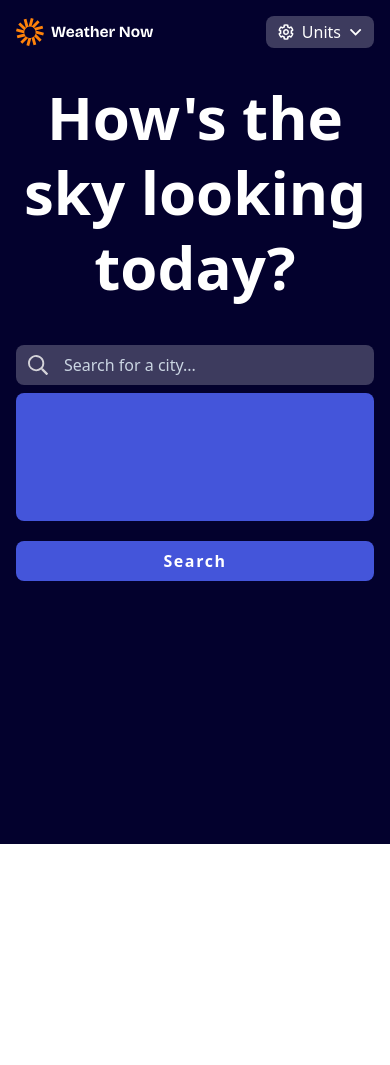
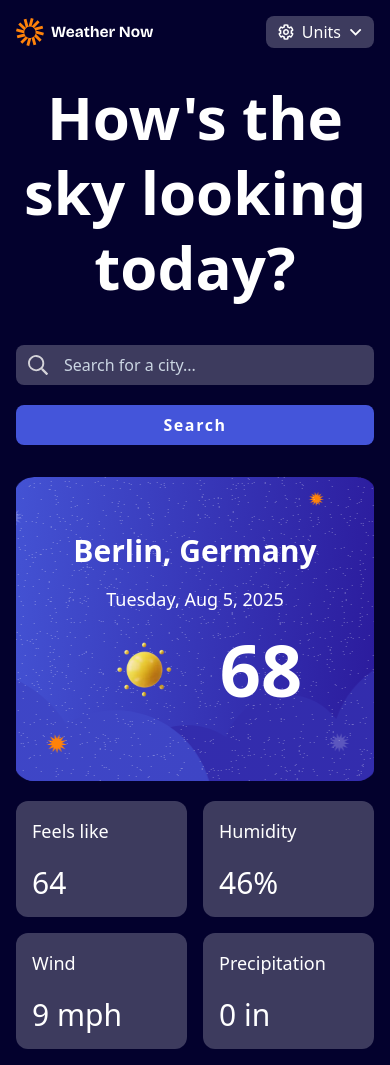
Before and after one commit to mitkokazakov/Weather-App, a React (Vite) app in the folder weather-app/: page / in a window 390 px wide. Before the commit the page ends 844 px from the top, so only its background shows below. Built offline with nearby package versions, Linux system fonts and the light colour scheme.

Commit message:
Add CurrentWeather component and stye it for mobile

```diff
--- a/weather-app/src/App.tsx
+++ b/weather-app/src/App.tsx
@@ -1,3 +1,4 @@
+import CurrentWeather from "./components/CurrentWeather"
 import Header from "./components/Header"
 import Search from "./components/Search"
 
@@ -8,6 +9,7 @@
     <div className='w-full min-h-screen bg-[#03012d] p-4'>
       <Header />
       <Search />
+      <CurrentWeather />
     </div>
   )
 }
--- /dev/null
+++ b/weather-app/src/components/CurrentWeather.tsx
@@ -0,0 +1,41 @@
+import React from 'react'
+
+const CurrentWeather = () => {
+  return (
+    <div className='flex flex-col items-center gap-5 text-white mt-8'>
+      <section className='w-full  rounded-xl bg-[url(/public/bg-today-small.svg)] flex flex-col items-center px-4 py-14 bg-cover bg-center'>
+            <h1 className='font-bold text-3xl'>Berlin, Germany</h1>
+            <h4 className='font-light text-lg mt-4'>Tuesday, Aug 5, 2025</h4>
+
+            <div className='flex justify-center items-center gap-5'>
+                <img src="/public/icon-sunny.webp" alt="weather" className='h-28'/>
+                <p className='font-bold text-7xl'>68</p>
+            </div>
+      </section>
+
+      <section className='w-full grid grid-cols-2 gap-4'>
+            <div className=' p-4 flex flex-col items-start gap-5 bg-[#3d3b5e] rounded-xl'>
+                <p className='font-light text-lg'>Feels like</p>
+                <p className='text-3xl'>64</p>
+            </div>
+
+            <div className=' p-4 flex flex-col items-start gap-5 bg-[#3d3b5e] rounded-xl'>
+                <p className='font-light text-lg'>Humidity</p>
+                <p className='text-3xl'>46%</p>
+            </div>
+
+            <div className=' p-4 flex flex-col items-start gap-5 bg-[#3d3b5e] rounded-xl'>
+                <p className='font-light text-lg'>Wind</p>
+                <p className='text-3xl'>9 mph</p>
+            </div>
+
+            <div className=' p-4 flex flex-col items-start gap-5 bg-[#3d3b5e] rounded-xl'>
+                <p className='font-light text-lg'>Precipitation</p>
+                <p className='text-3xl'>0 in</p>
+            </div>
+      </section>
+    </div>
+  )
+}
+
+export default CurrentWeather
--- a/weather-app/src/components/Search.tsx
+++ b/weather-app/src/components/Search.tsx
@@ -1,16 +1,26 @@
-import React from 'react'
+import React, { useState } from 'react'
 
 const Search = () => {
+
+    const [isTyping, setIsTyping] = useState(false);
+
+    function handleInputChange(event: React.ChangeEvent<HTMLInputElement>) {
+        const value = event.target.value;
+        setIsTyping(value.length > 0);
+    }
+
   return (
     <div className='w-full flex flex-col gap-2 mt-10 relative'>
         <div className='w-full relative'>
             <img src="/public/icon-search.svg" alt="" className='absolute left-3 top-[50%] translate-y-[-50%]'/>
-            <input type="text" className="w-full bg-[#3d3b5e] rounded-lg pl-12 pr-4 py-2 text-white placeholder:text-slate-300 outline-none focus:outline-none" placeholder="Search for a city..." />
+            <input type="text" className="w-full bg-[#3d3b5e] rounded-lg pl-12 pr-4 py-2 text-white placeholder:text-slate-300 outline-none focus:outline-none" placeholder="Search for a city..." onChange={handleInputChange}/>
         </div>
 
-        <div className='w-full bg-[#4455da] h-32 rounded-lg flex flex-col justify-center items-start text-white font-semibold tracking-widest duration-300 p-4'>
+        {
+            isTyping && <div className='w-full bg-[#4455da] h-32 rounded-lg flex flex-col justify-center items-start text-white font-semibold tracking-widest duration-300 p-4'></div>
+        }
 
-        </div>
+
         <button className="bg-[#4455da] rounded-lg px-4 py-2 text-white hover:bg-[#4a4870] tracking-widest font-semibold mt-3">Search</button>
     </div>
   )
```
Also changed, not shown: weather-app/public/bg-today-small.svg (added), weather-app/public/icon-sunny.webp (added).
